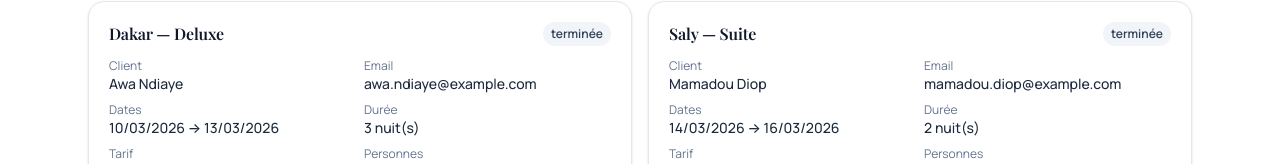
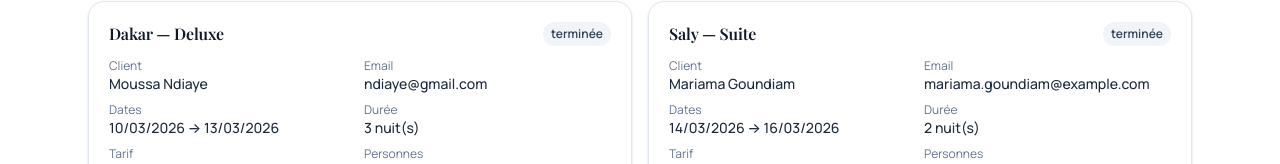
Before and after one commit to babacarbarry95-byte/examen-frontend, a React (Vite) app: page /dashboard in a window 1280 px wide. Shown: the part 962-1126 px from the top of the page. Built offline with nearby package versions, Linux system fonts and the light colour scheme.

Commit message:
Tarifs ajoutee

```diff
--- a/src/components/Dashboard.tsx
+++ b/src/components/Dashboard.tsx
@@ -30,8 +30,8 @@ function getReservations(): Reservation[] {
     const seeded: Reservation[] = [
       {
         id: Date.now() - 1000 * 60 * 60 * 24 * 12,
-        name: "Awa Ndiaye",
-        email: "awa.ndiaye@example.com",
+        name: "Moussa Ndiaye",
+        email: "ndiaye@gmail.com",
         city: "Dakar",
         roomType: "Deluxe",
         guests: 2,
@@ -45,8 +45,8 @@ function getReservations(): Reservation[] {
       },
       {
         id: Date.now() - 1000 * 60 * 60 * 24 * 9,
-        name: "Mamadou Diop",
-        email: "mamadou.diop@example.com",
+        name: "Mariama Goundiam",
+        email: "mariama.goundiam@example.com",
         city: "Saly",
         roomType: "Suite",
         guests: 3,
```
